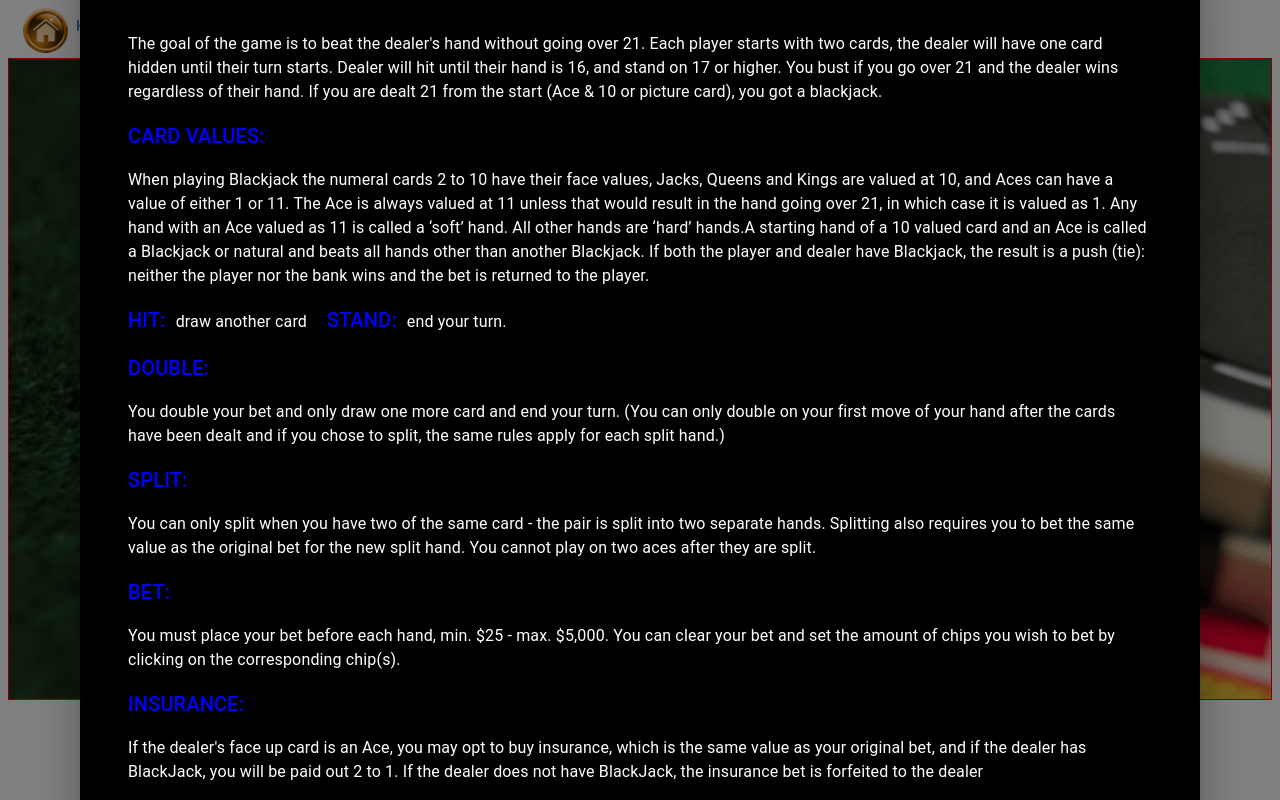
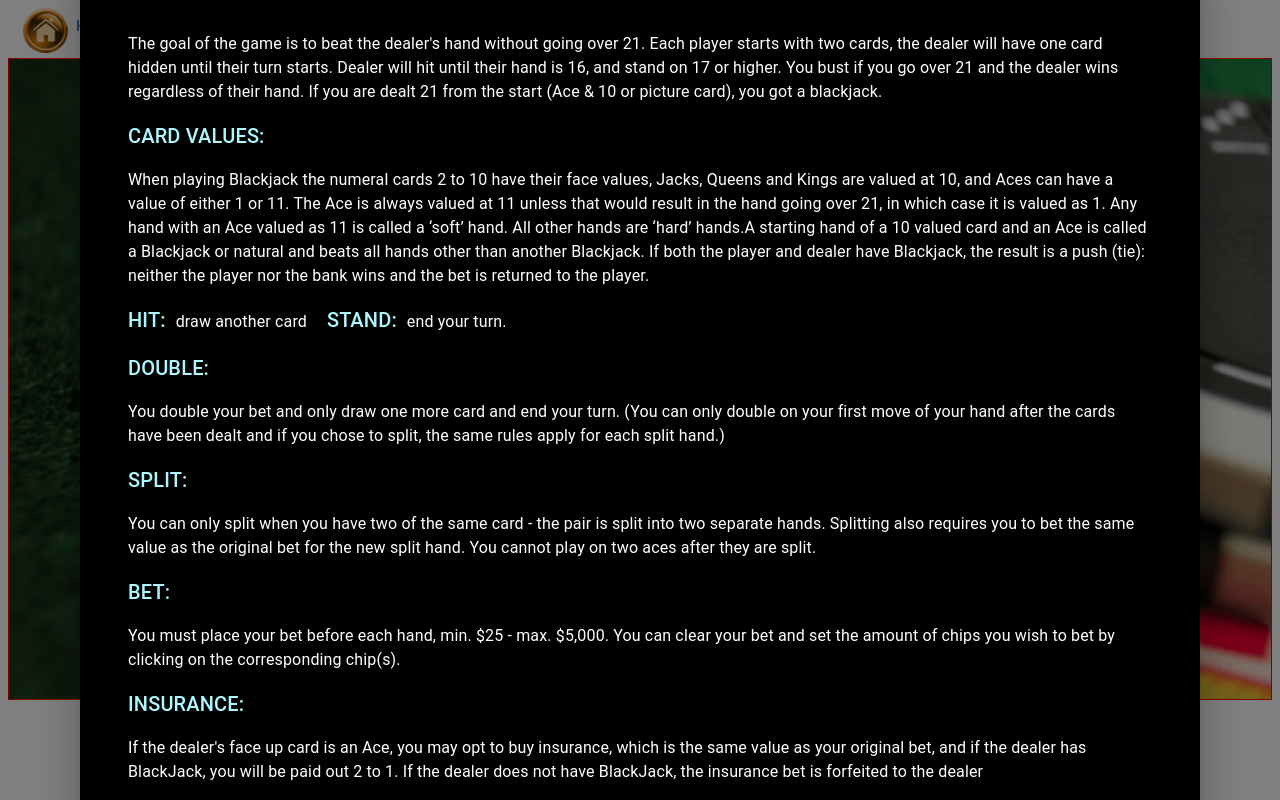
Before and after one commit to junedu416/react-nasty-dealer, a React (Create React App) app: page / in a window 1280 px wide. Both pictures are taken after a click on the button "HOW TO PLAY?". Built offline with nearby package versions, Linux system fonts and the light colour scheme.

Commit message:
change descriptor text color in rule page

```diff
--- a/src/components/rule/RulePage.js
+++ b/src/components/rule/RulePage.js
@@ -27,7 +27,7 @@ const style = {
   color: 'white'
 };
 
-const descriptorStyle = {display: 'inline-block', marginRight: 10, color: 'blue'}
+const descriptorStyle = {display: 'inline-block', marginRight: 10, color: '#adf8ff'}
 
 function RulePage() {
   const [open, setOpen] = React.useState(false);
@@ -52,7 +52,7 @@ function RulePage() {
             <Typography style={{display: 'inline-block', marginRight: 20}} > {hit} </Typography>
           <Typography style={descriptorStyle} id="modal-modal-description" sx={{ mt: 2 }} variant="h6"> STAND:  </Typography>
           <Typography style={{display: 'inline-block'}}  id="modal-modal-description" sx={{ mt: 2 }}> {stand} </Typography> <br/>
-          <Typography style={{ marginRight: 10, color: 'blue'}} id="modal-modal-description" sx={{ mt: 2 }} variant="h6"> DOUBLE:  </Typography>
+          <Typography style={descriptorStyle} id="modal-modal-description" sx={{ mt: 2 }} variant="h6"> DOUBLE:  </Typography>
           <Typography id="modal-modal-description" sx={{ mt: 2 }}> {double} </Typography>
           <Typography style={descriptorStyle} id="modal-modal-description" sx={{ mt: 2 }} variant="h6"> SPLIT:  </Typography>
           <Typography style={{display: 'inline-block'}}  id="modal-modal-description" sx={{ mt: 2 }}> {split} </Typography>
```
